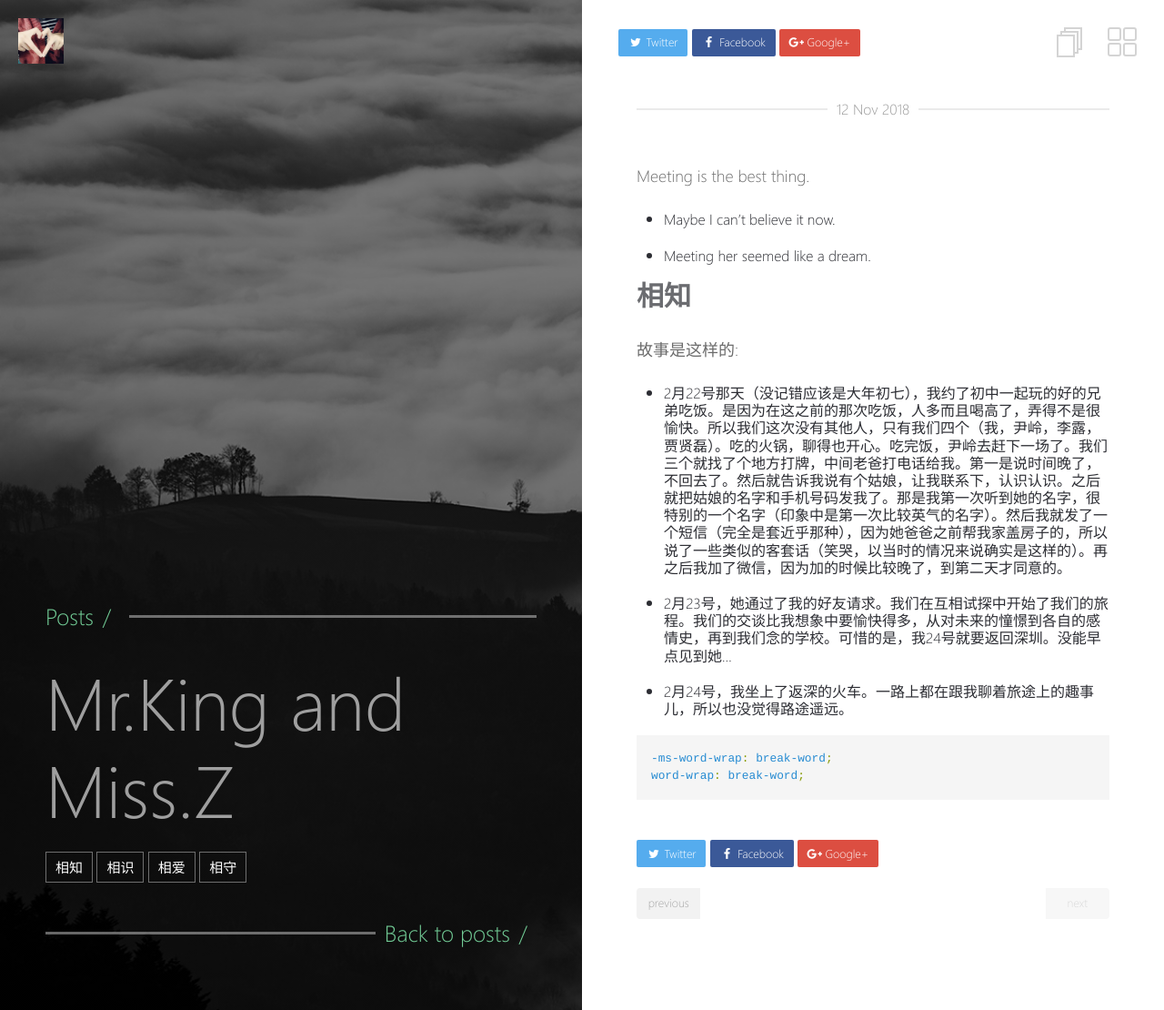
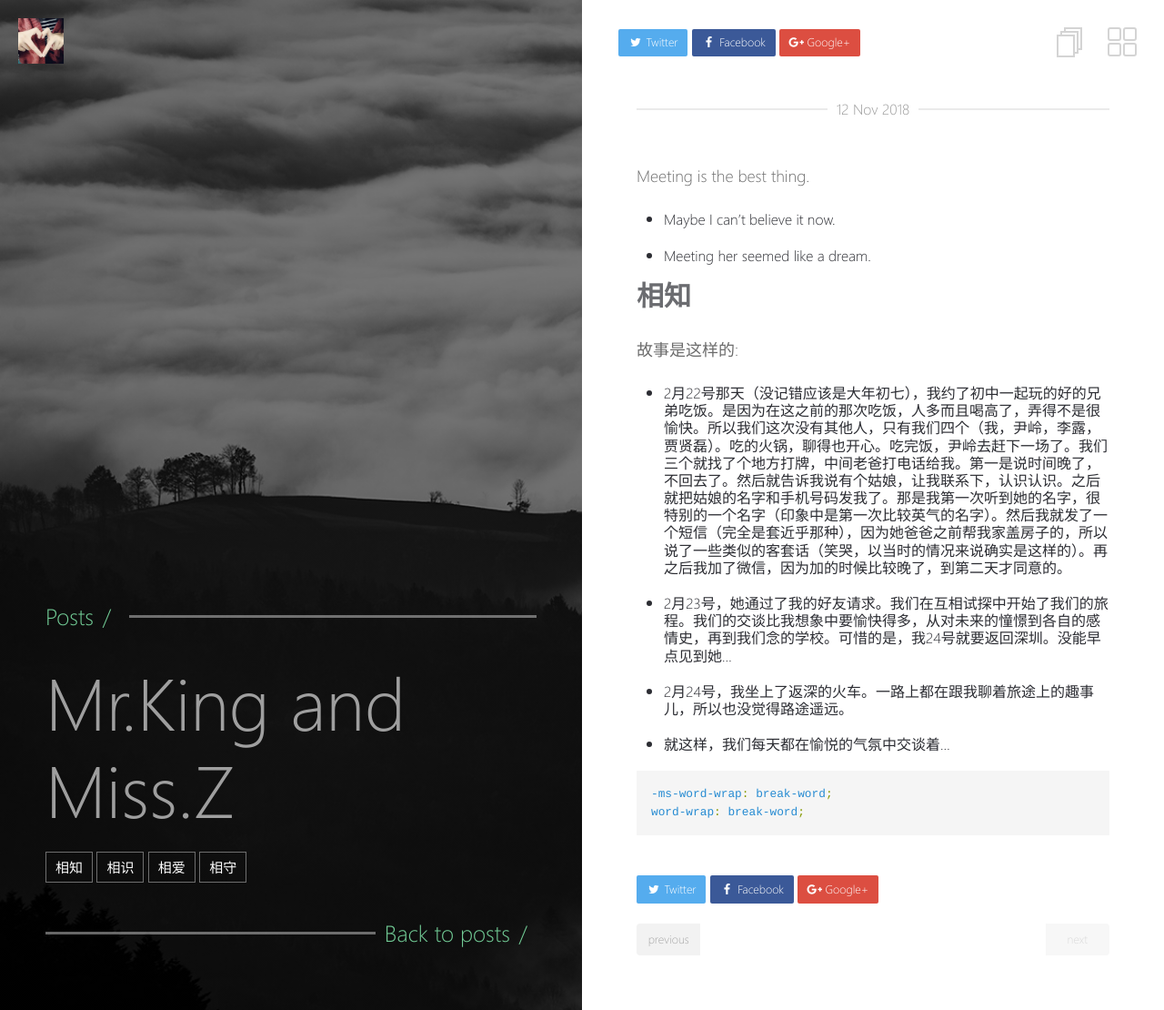
Before and after one commit to daoyking/daoyking.github.io, a Jekyll site: the page built from _posts/2018-11-12-Story.md, in a window 1280 px wide. Shown: the whole page at 91% size. Built offline with Jekyll 4.4.1, drawn with Linux system fonts in a browser that asks for light colours.

Commit message:
update story

````diff
--- a/_posts/2018-11-12-Story.md
+++ b/_posts/2018-11-12-Story.md
@@ -23,6 +23,7 @@ Meeting is the best thing.
   * 2月22号那天（没记错应该是大年初七），我约了初中一起玩的好的兄弟吃饭。是因为在这之前的那次吃饭，人多而且喝高了，弄得不是很愉快。所以我们这次没有其他人，只有我们四个（我，尹岭，李露，贾贤磊）。吃的火锅，聊得也开心。吃完饭，尹岭去赶下一场了。我们三个就找了个地方打牌，中间老爸打电话给我。第一是说时间晚了，不回去了。然后就告诉我说有个姑娘，让我联系下，认识认识。之后就把姑娘的名字和手机号码发我了。那是我第一次听到她的名字，很特别的一个名字（印象中是第一次比较英气的名字）。然后我就发了一个短信（完全是套近乎那种），因为她爸爸之前帮我家盖房子的，所以说了一些类似的客套话（笑哭，以当时的情况来说确实是这样的）。再之后我加了微信，因为加的时候比较晚了，到第二天才同意的。
  * 2月23号，她通过了我的好友请求。我们在互相试探中开始了我们的旅程。我们的交谈比我想象中要愉快得多，从对未来的憧憬到各自的感情史，再到我们念的学校。可惜的是，我24号就要返回深圳。没能早点见到她...
 * 2月24号，我坐上了返深的火车。一路上都在跟我聊着旅途上的趣事儿，所以也没觉得路途遥远。
+* 就这样，我们每天都在愉悦的气氛中交谈着...
 
 
 ```css
````
